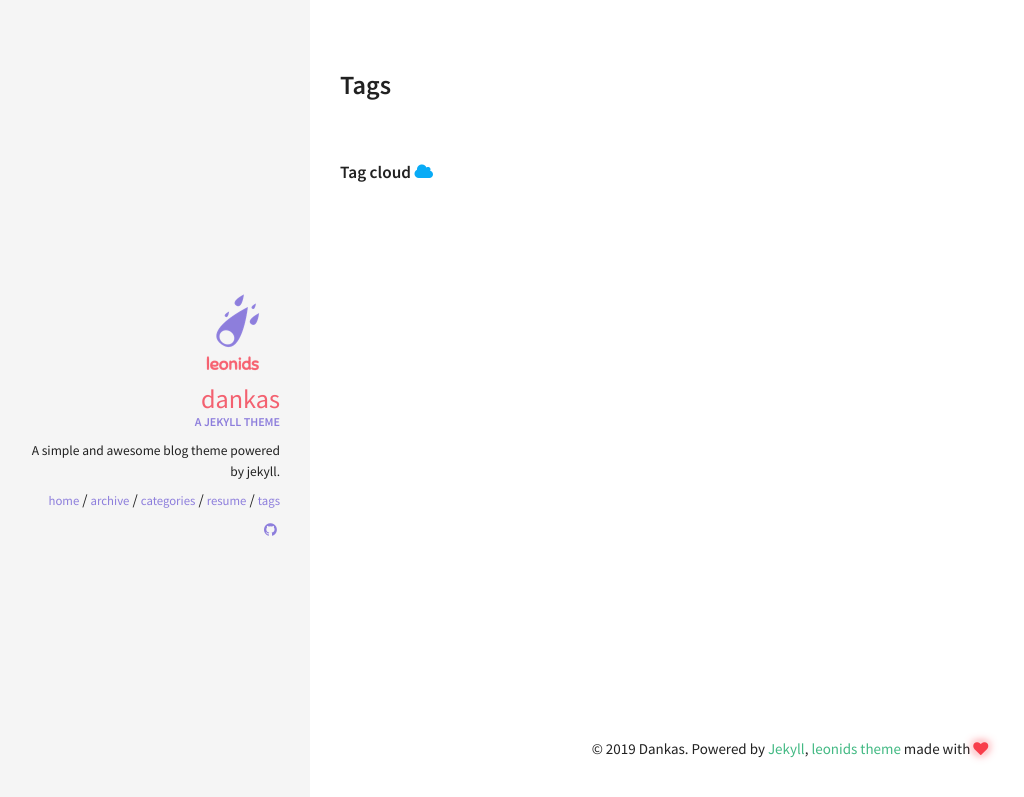
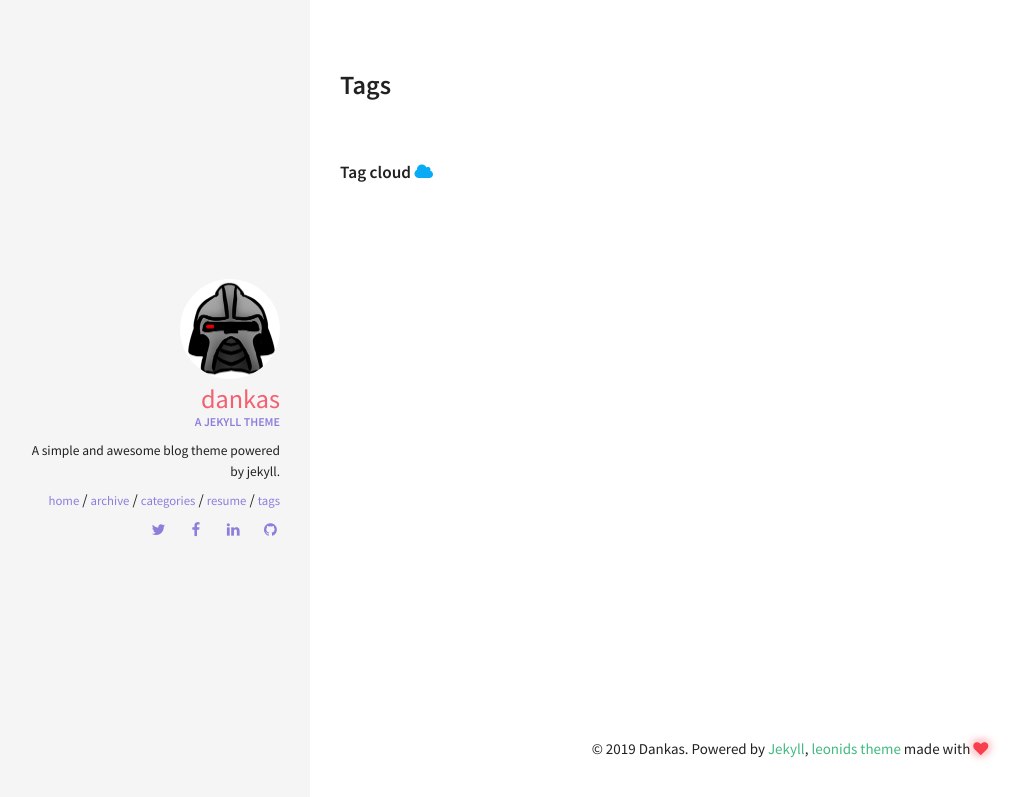
Before and after one commit to dankas/dankas.github.io, a Jekyll site: the page built from tags.html, in a window 1280 px wide. Shown: the top 797 px of the page, without its empty margins (10-1034 px from the left). Built offline with Jekyll 4.4.1, drawn with Linux system fonts in a browser that asks for light colours.

Commit message:
update
update

```diff
--- a/_config.yml
+++ b/_config.yml
@@ -34,13 +34,13 @@ kramdown:
 #
 owner:
   name: Dankas
-  avatar: leonids-logo.png
+  avatar: cilonio.gif
   job: "A jekyll theme"
   bio: "A simple and awesome blog theme powered by jekyll."
   email:
   disqus-shortname:
-  twitter: #dankas__
-  facebook: #dankasmoraes
+  twitter: dankas__
+  facebook: dankasmoraes
   google:
     plus: #username
     analytics:
@@ -51,7 +51,7 @@ owner:
   github: dankas
   gitlab: #username
   stackoverflow: #123456/username   from a "http://stackoverflow.com/users/123456/username" link
-  linkedin: #dankasmoraes
+  linkedin: dankasmoraes
   skype: #username
   xing: #username
   instagram: #dankas__
```
Also changed, not shown: img/cilonio.gif (added).
